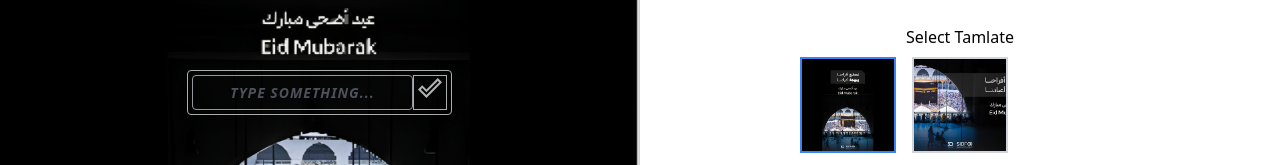
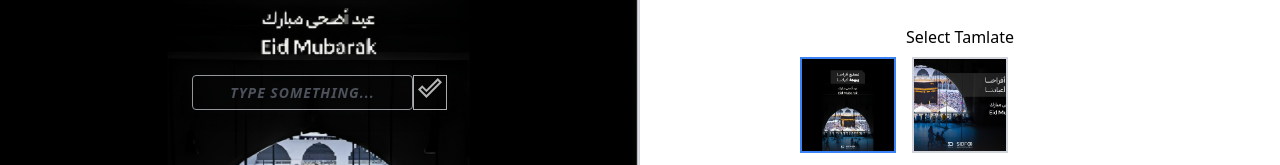
Before and after one commit to Rockyraven/giftcard, a React (Vite) app: page / in a window 1280 px wide. Shown: the part 249-414 px from the top of the page. Built offline with nearby package versions, Linux system fonts and the light colour scheme.

Commit message:
Resposive checking

```diff
--- a/src/MoveableComponent.jsx
+++ b/src/MoveableComponent.jsx
@@ -82,7 +82,7 @@ const MovableInputBox = () => {
       >
         <div
           ref={inputRef}
-          className={`flex gap-2 absolute p-1 opacity-70 border border-gray-100 rounded shadow-lg cursor-grab ${printedTexts ? 'hidden' : 'visible'} ${!imageType ? '-mt-[3rem]' : 'mt-[12rem]'}`}
+          className={`flex gap-2 absolute p-1 opacity-70 rounded shadow-lg cursor-grab ${printedTexts ? 'hidden' : 'visible'} ${!imageType ? '-mt-[3rem]' : 'mt-[12rem]'}`}
         >
           <div className='flex '>
             <input
```
